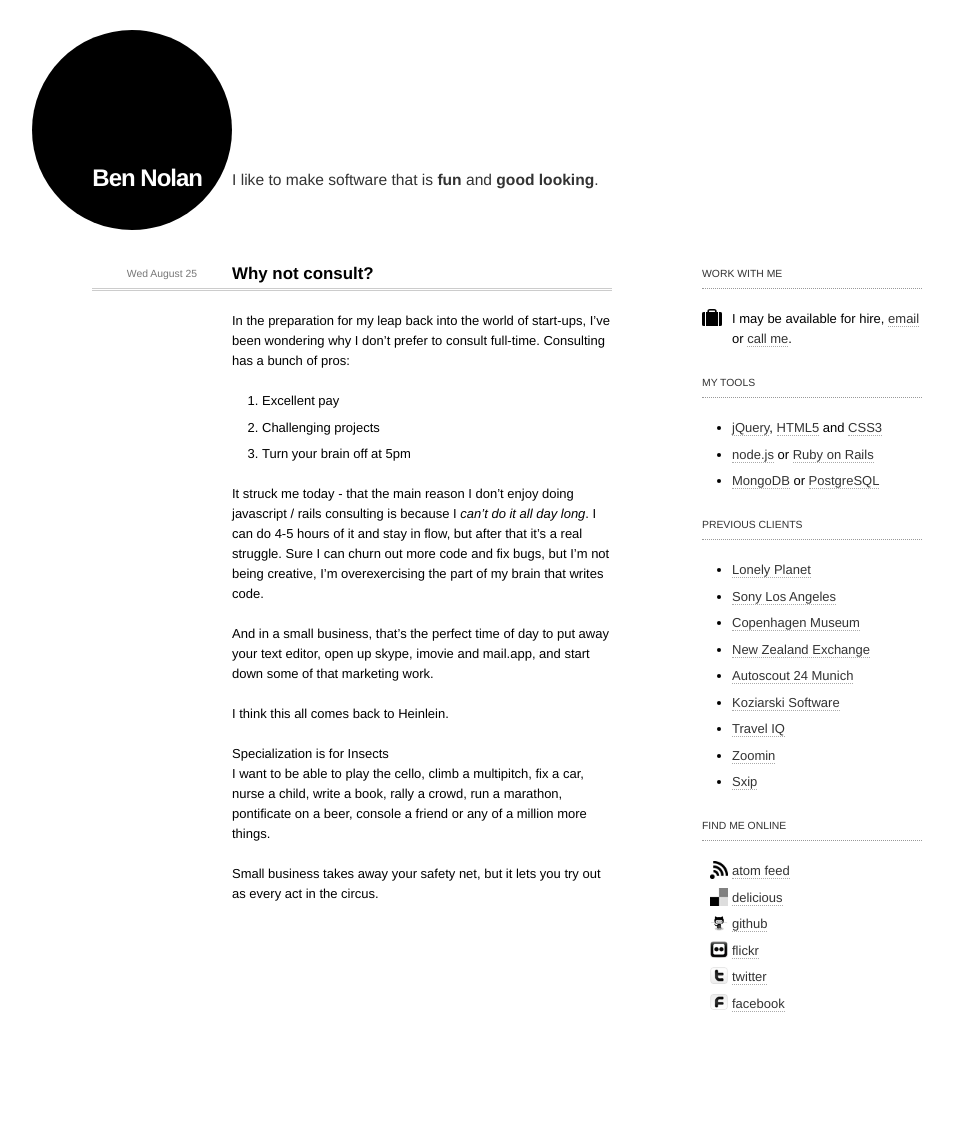
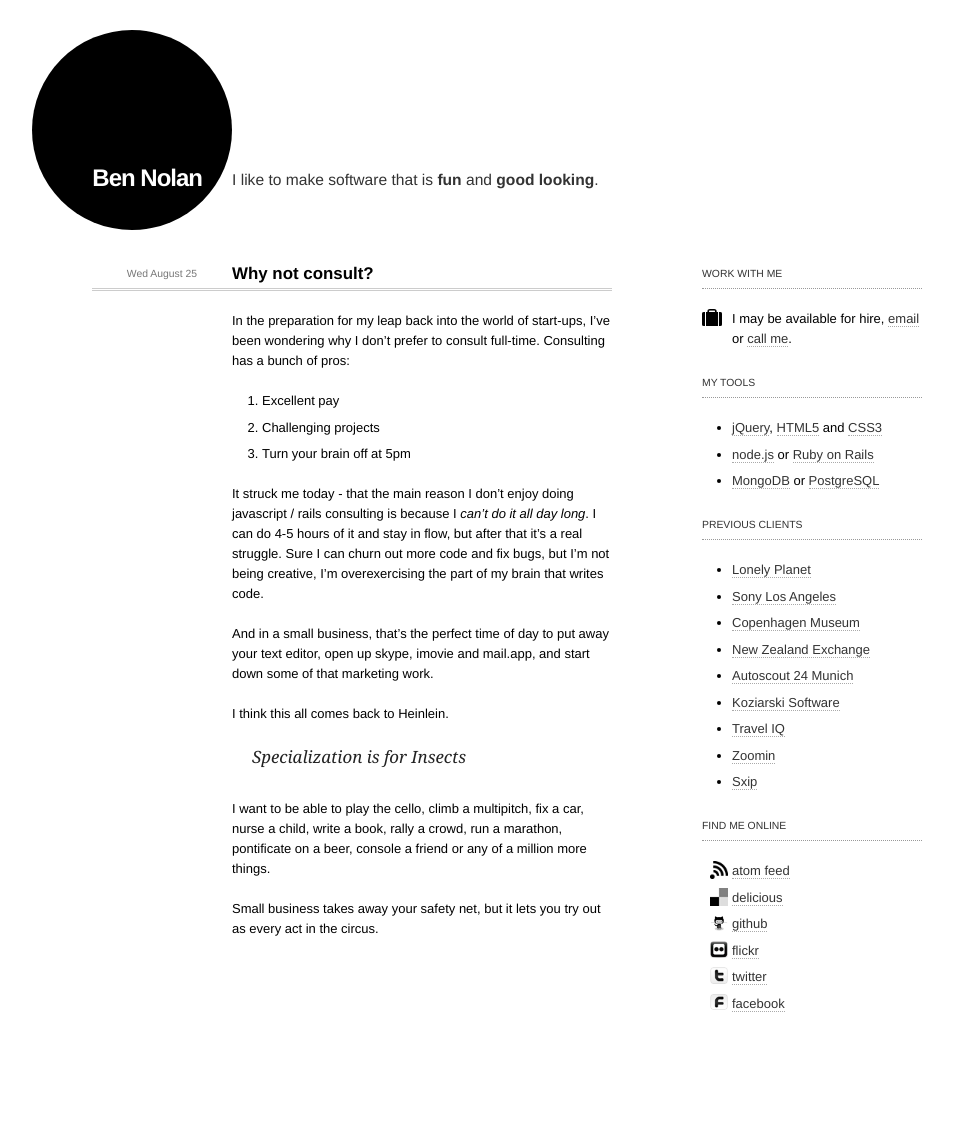
Before and after one commit to bnolan/bnolan.github.com, a Jekyll site: the page built from _posts/2010-08-25-why-not-consult.md, in a window 1280 px wide. Shown: the whole page, without its empty margins (108-1061 px from the left). Built offline with Jekyll 4.4.1, drawn with Linux system fonts in a browser that asks for light colours; comment, search, counter and statistics services are not loaded.

```diff
--- a/stylesheets/ben.css
+++ b/stylesheets/ben.css
@@ -302,3 +302,14 @@ pre{
 .dsq-options{
   display: none !important;
 }
+
+quote{
+  display: block;
+  padding-left: 20px;
+  font-family: georgia;
+  font-size: 1.3em;
+  line-height: 150%;
+  font-style: italic;
+  color: #222;
+  margin-bottom: 30px;
+}
```
Also changed, not shown: _posts/2010-09-28-the-art-of-happiness.md (added, +16 -0 lines), stylesheets/text.css (line endings or trailing spaces).
